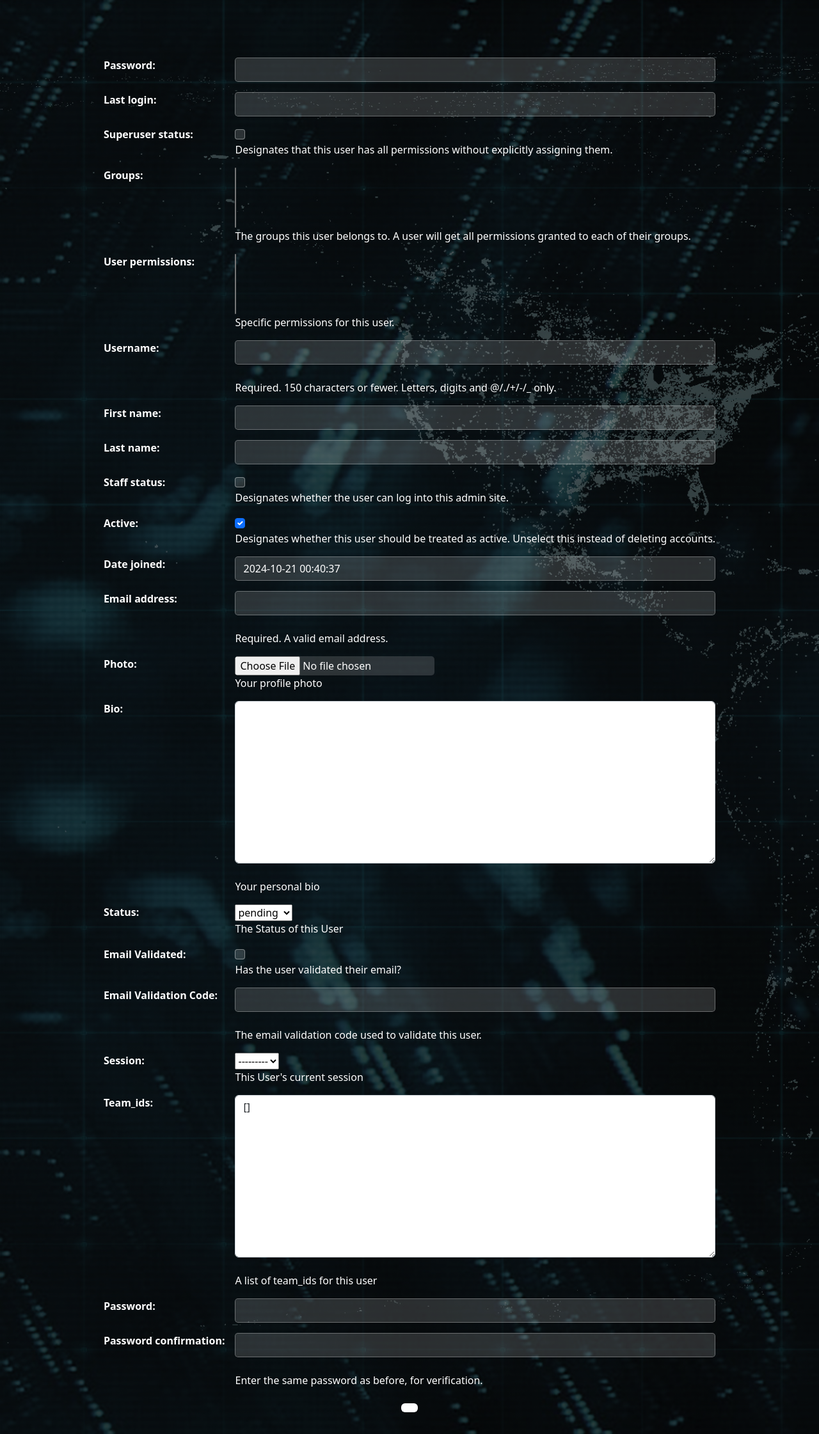
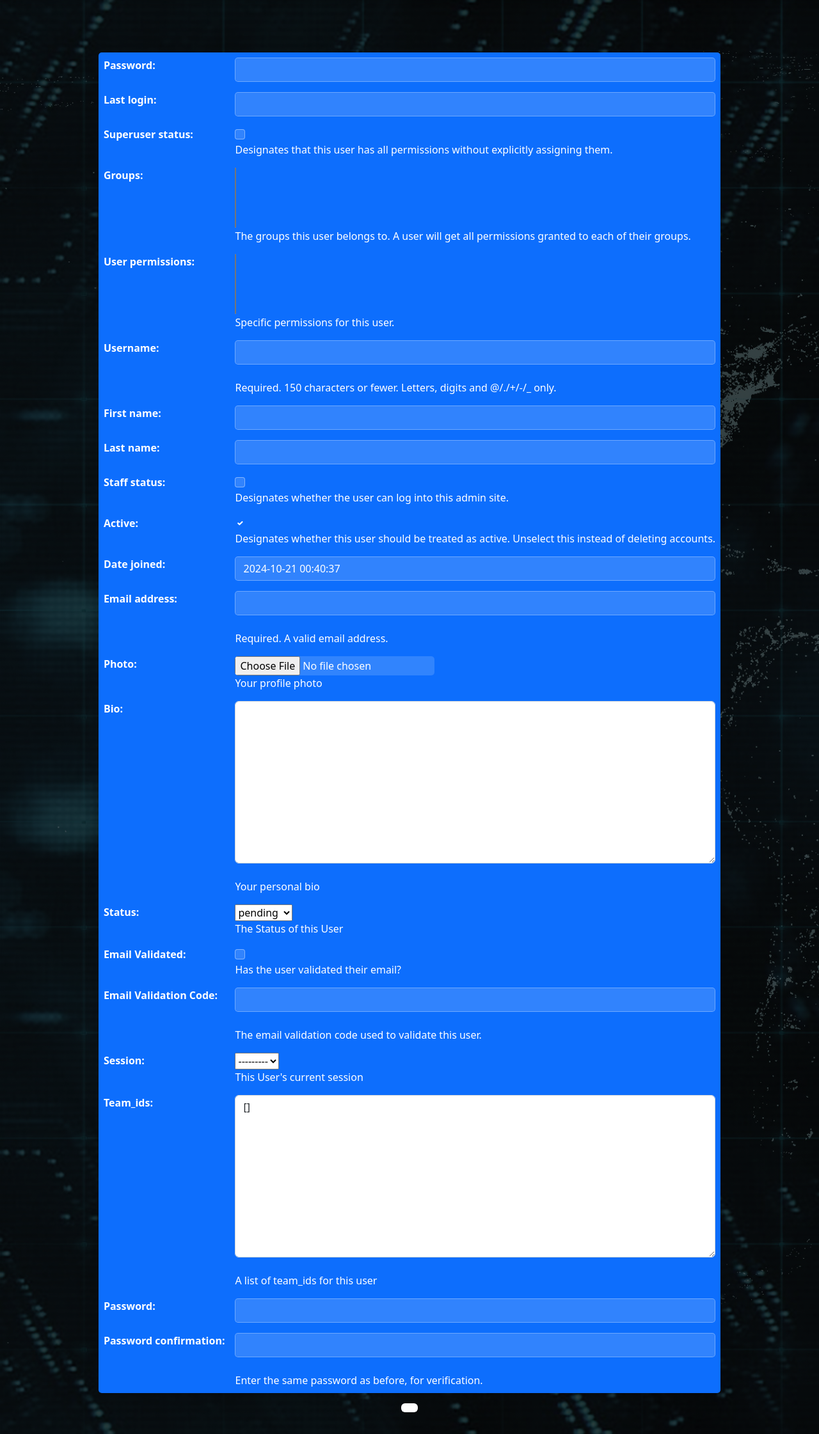
Before and after one commit to MIT-CAVE/cave_app, a Django app: template templates/form.html in a window 1280 px wide. Shown: the part 56-2298 px from the top of the page at 64% size. Run offline with Django 4.2, Linux system fonts and the light colour scheme; the template is opened without the code that fills it: values that come from a table or form of the project are taken from there, others are empty; parts of the project's set-up code (start-up, migrations or seed data) failed here and were passed over; some libraries are stand-ins or nearby versions.

Commit message:
use plain background for create account form

```diff
--- a/templates/form.html
+++ b/templates/form.html
@@ -7,7 +7,7 @@
       <form method="post" enctype="multipart/form-data" class="mt-3">
         {% csrf_token %}
         <div id="table-wrapper">
-          <table class="table table-login text-white p-5">
+          <table class="table table-login text-white bg-primary p-5">
           {{ form.as_table }}
           </table>
         </div>
```
